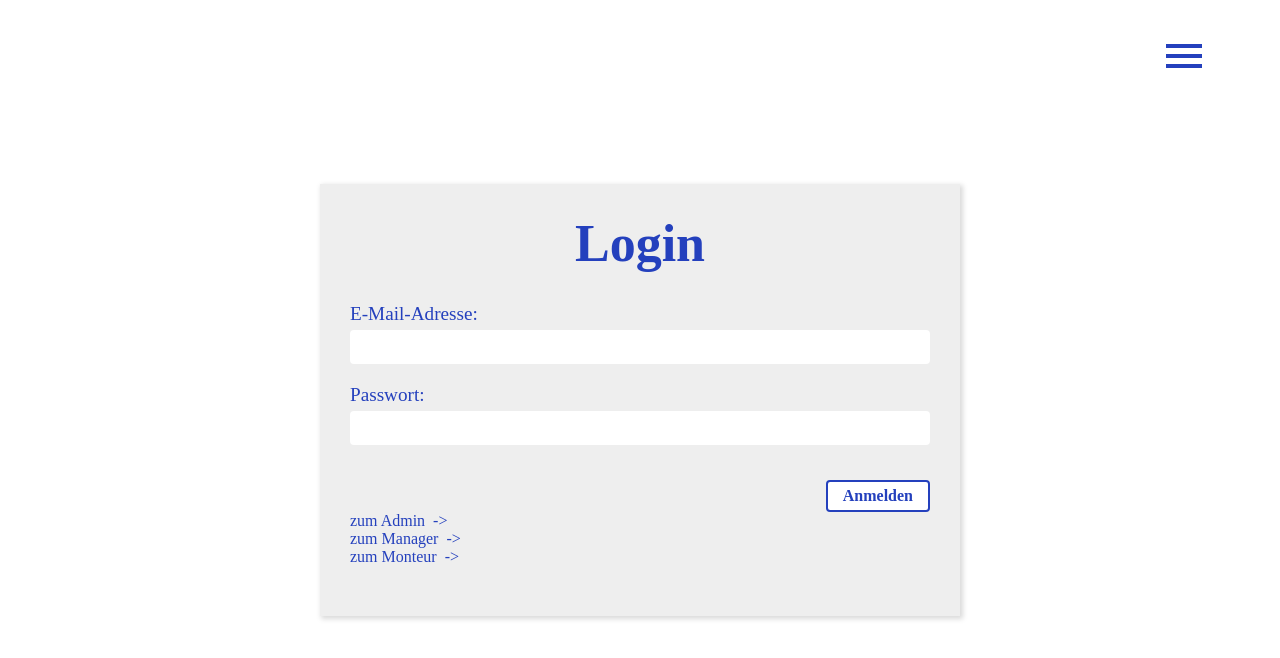
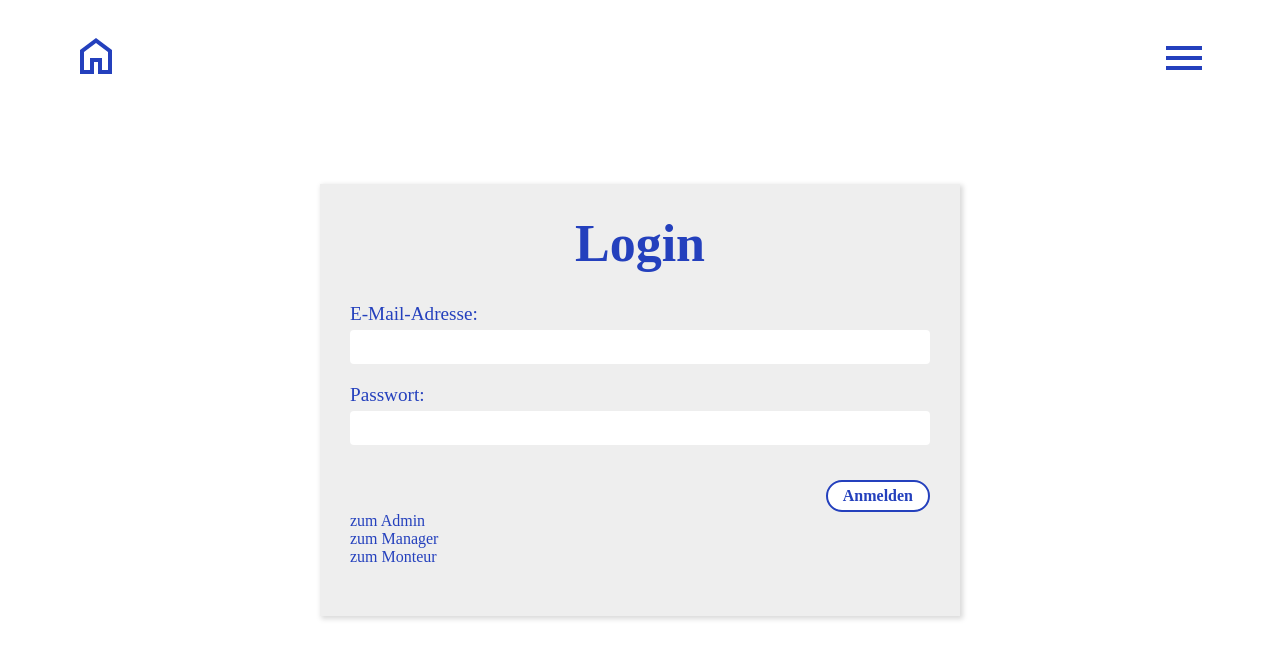
Before and after one commit to ScheduPlan/frontend, a React (Create React App) app: page / in a window 1280 px wide. Shown: the top 658 px of the page. Built offline with nearby package versions, Linux system fonts and the light colour scheme; the HTML template or start-up script is replaced by a standard one.

Commit message:
feat: aded home button to header & edited Dashboard

```diff
--- a/src/components/Header.js
+++ b/src/components/Header.js
@@ -3,6 +3,7 @@ import style from './Header.module.css';
 import Path from '../icons/Paths';
 import Menue from './Menue';
 import TestUser, { roles } from '../UserExample';
+import { Link } from 'react-router-dom';
 
 export default function Header() {
     //const { auth, user } = useContext(AuthContext);
@@ -25,8 +26,8 @@ export default function Header() {
      * @param {*} e
      * close menu onClick anywhere - not menue
      */
-    const closeMenue = (e)=>{
-        if(isMenueOpen && !menueButton.current.contains(e.target)){
+    const closeMenue = (e) => {
+        if (isMenueOpen && !menueButton.current.contains(e.target)) {
             setMenueOpen(false);
             setMenueIcon("menue");
         }
@@ -36,7 +37,12 @@ export default function Header() {
 
     return (
         <div className={style.header_wrapper}>
-            <svg ref={menueButton} onClick={toggleMenue} xmlns="http://www.w3.org/2000/svg" width="48" height="48" viewBox="0 -960 960 960" fill="var(--primary)">
+            <Link className='icon' to={'/' + TestUser.role}>
+                <svg xmlns="http://www.w3.org/2000/svg" width="24" height="24" viewBox="0 -960 960 960" fill="var(--primary)">
+                    <path d={Path("home")} />
+                </svg>
+            </Link>
+            <svg ref={menueButton} onClick={toggleMenue} xmlns="http://www.w3.org/2000/svg" width="24" height="24" viewBox="0 -960 960 960" fill="var(--primary)">
                 <path d={Path(menueIcon)} />
             </svg>
             <Menue trigger={isMenueOpen} links={roles.find((r) => r.role === TestUser.role).links} />
--- a/src/icons/Paths.js
+++ b/src/icons/Paths.js
@@ -8,6 +8,8 @@ export default function PathSVG(type) {
             return ("m336-280 144-144 144 144 56-56-144-144 144-144-56-56-144 144-144-144-56 56 144 144-144 144 56 56ZM200-120q-33 0-56.5-23.5T120-200v-560q0-33 23.5-56.5T200-840h560q33 0 56.5 23.5T840-760v560q0 33-23.5 56.5T760-120H200Zm0-80h560v-560H200v560Zm0-560v560-560Z");
         case "menue":
             return ("M120-240v-80h720v80H120Zm0-200v-80h720v80H120Zm0-200v-80h720v80H120Z");
+        case "home":
+            return ("M240-200h120v-240h240v240h120v-360L480-740 240-560v360Zm-80 80v-480l320-240 320 240v480H520v-240h-80v240H160Zm320-350Z");
         case "plan":
             return ("M440-280h80v-160h160v-80H520v-160h-80v160H280v80h160v160ZM200-120q-33 0-56.5-23.5T120-200v-560q0-33 23.5-56.5T200-840h560q33 0 56.5 23.5T840-760v560q0 33-23.5 56.5T760-120H200Zm0-80h560v-560H200v560Zm0-560v560-560Z");
         case "save":
--- a/src/index.css
+++ b/src/index.css
@@ -44,6 +44,7 @@ h1 {
   font-size: 52px;
   font-weight: 600;
   color: var(--primary);
+  margin-top: 0;
 }
 
 /* Link styles */
@@ -53,7 +54,7 @@ a {
   transition: 0.2s ease;
 }
 
-a::after {
+a::after:not(.icon, .btn) {
   content: "->";
   margin-left: 8px;
   transition: 0.4s ease;
@@ -70,15 +71,23 @@ a:hover::after {
 }
 
 /* Button styles */
+.btn {
+  width: fit-content;
+  padding: 5px 15px;
+  font-weight: 600;
+  cursor: pointer;
+  transition: 0.4s ease;
+  border-radius: 50px;
+}
+
+.btn:hover {
+  text-decoration: none;
+}
+
 .btn.primary {
-  width: fit-content;
+  color: var(--primary);
   background-color: #ffffff;
   border: 2px solid var(--primary);
-  padding: 5px 15px;
-  font-weight: 600;
-  color: var(--primary);
-  cursor: pointer;
-  transition: 0.2s ease;
 }
 
 .btn.primary:hover {
--- a/src/pages/Dashboard.js
+++ b/src/pages/Dashboard.js
@@ -1,11 +1,8 @@
-import React, { useState, useEffect } from 'react';
+import React, { useEffect } from 'react';
 import TestUser, { roles } from '../UserExample';
 import { Link, Outlet } from 'react-router-dom';
-import url from '../BackendURL';
-import axios from 'axios';
 
 export default function Dashboard() {
-    const [product, setProduct] = useState('');
 
     useEffect(() => {
         setContent();
@@ -17,6 +14,7 @@ export default function Dashboard() {
         if (window.location.href === "http://localhost:3000/" + TestUser.role) {
             content = (
                 <div className='content-container'>
+                    <h1>{TestUser.role} Dashboard</h1>
                     <div className='button-wrapper'>
                         {roles.find((r) => r.role === TestUser.role).links?.map((link, index) => (
                             <Link key={index} to={link.path} className="btn primary" replace>{link.title}</Link> //hier machts immer zwei Mal die Rolle
@@ -25,6 +23,8 @@ export default function Dashboard() {
                         <Link to='/password' className="btn primary" replace>Passwort ändern</Link>
                         <Link to='/' className="btn primary" replace>Logout</Link>
                     </div>
+
+                    <Outlet />
                 </div>
             )
         }
@@ -32,12 +32,6 @@ export default function Dashboard() {
     }
 
     return (
-        <div>
-            {setContent()}
-            {product.name}
-            {product.materialName}
-            {product.description}
-            <Outlet />
-        </div>
+        setContent()
     )
 }
```
Also changed, not shown: src/icons/home.svg (added).
